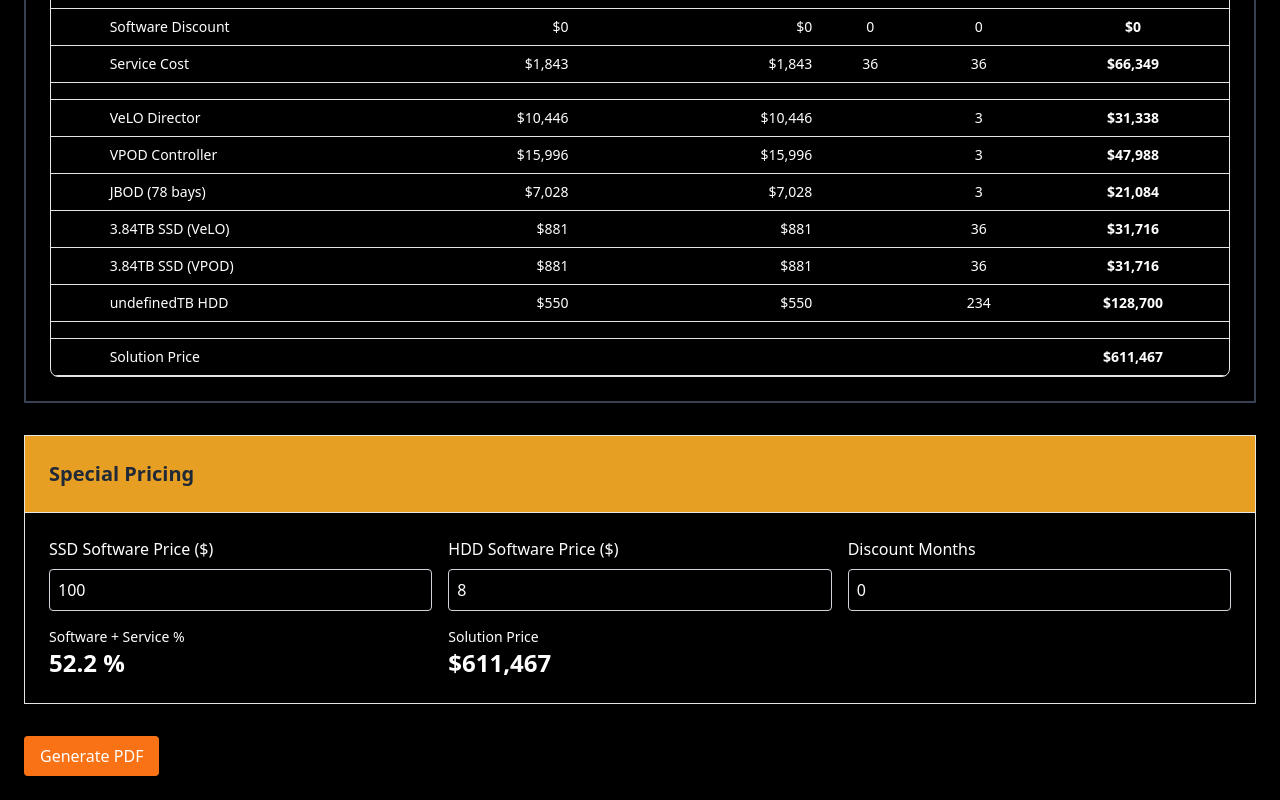
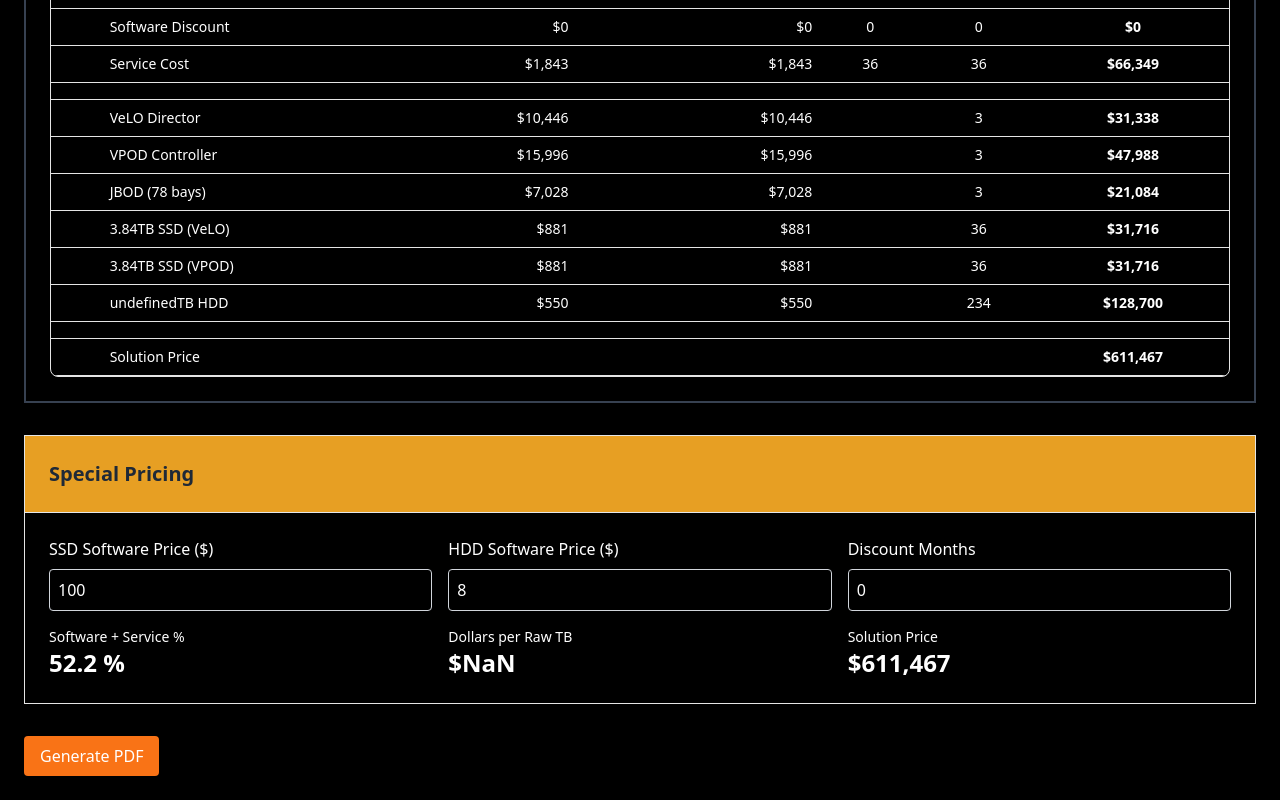
Before and after one commit to eriksalo/erik-web, a React (Create React App) app: page / in a window 1280 px wide. Shown: the part 1262-2062 px from the top of the page. Built offline with nearby package versions, Linux system fonts and the light colour scheme.

Commit message:
dollars / tb

```diff
--- a/src/App.js
+++ b/src/App.js
@@ -43,6 +43,7 @@
 const [hddSoftware, setHddSoftware] = useState(config.hddSoftware || 0);
 const [discountMonths, setDiscountMonths] = useState(config.discountMonths || 0);
 const [bom, setBom] = useState([]);
+const [dollarsPerRawTB, setDollarsPerRawTB] = useState(0);
 
 // Ensure JBOD config is valid
     const handleJbodSizeChange = (value) => {
@@ -144,6 +145,9 @@
 
     // Calculate total solution cost
     const totalSolutionCost = ssdSoftwareCost + hddSoftwareCost + discountCost + totalServiceCost + hardwareCost;
+
+  // Calculate dollarsPerRawTB
+     const dollarsPerRawTB = totalSolutionCost / config.totalRawCapacity;
     // Generate Bill of Materials
     const bomItems = [
        {
@@ -236,8 +240,12 @@
       ssPercenatge: ( 100 * (1 - (hardwareCost / totalSolutionCost ) ) )
     });
 
+    // Calculate dollarsPerRawTB
+
+      setDollarsPerRawTB(dollarsPerRawTB);
+
     setBom(bomItems);
-  }, [config]);
+  }, [config, metrics.totalSolutionCost]);
 
 
 
@@ -616,6 +624,10 @@
       <p className="text-sm font-medium">Software + Service %</p>
       <p className="text-2xl font-bold">{metrics.ssPercenatge.toLocaleString(undefined, { maximumFractionDigits: 1 })} %</p>
     </div>
+     <div>
+      <p className="text-sm font-medium">Dollars per Raw TB</p>
+      <p className="text-2xl font-bold">${dollarsPerRawTB.toFixed(2)}</p>
+    </div>
     <div>
       <p className="text-sm font-medium">Solution Price</p>
       <p className="text-2xl font-bold">${Number(metrics.totalSolutionCost || 0).toLocaleString(undefined, { maximumFractionDigits: 0 })}</p>
```
